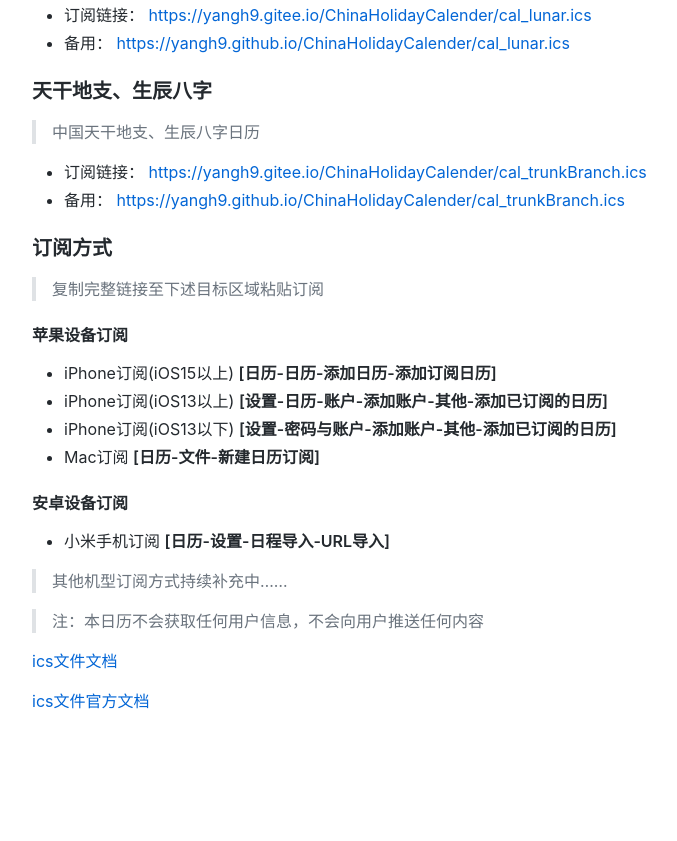
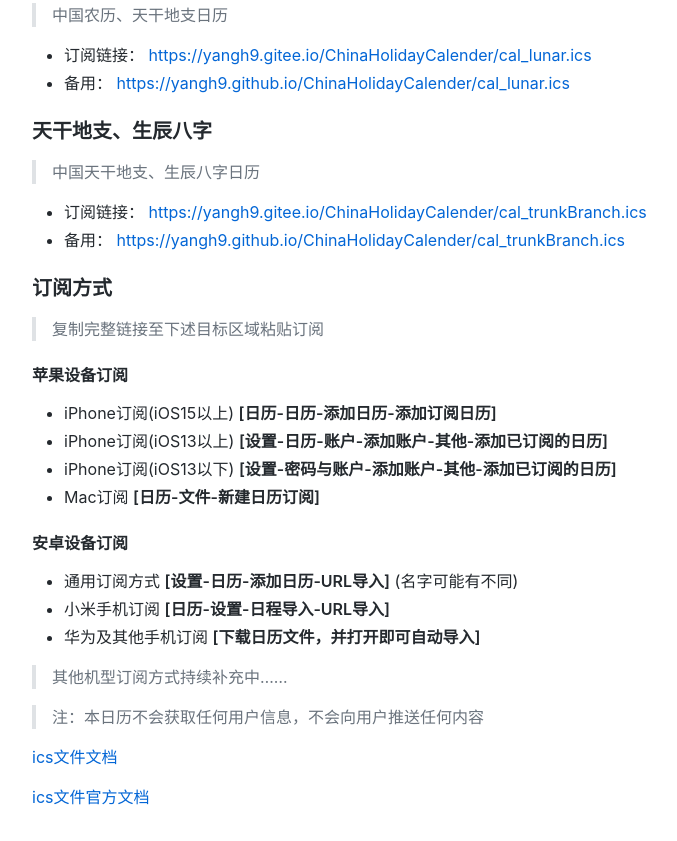
Before and after one commit to YangH9/ChinaCalendar, a website: page docs/index.html in a window 1280 px wide. Shown: the part 915-1756 px from the top of the page, without its empty margins (118-795 px from the left). Before the commit the page ends 1660 px from the top, so only its background shows below. Drawn offline with Linux system fonts and the light colour scheme.

Commit message:
[update]自动提交

```diff
--- a/docs/index.html
+++ b/docs/index.html
@@ -25,6 +25,7 @@
       <blockquote>
         <p>更新时间：2024-01-12</p>
       </blockquote>
+      <a href="#订阅方式">使用方式</a>
       <h3 id="完整版">完整版</h3>
       <blockquote>
         <p>包含所有类型日历（暂时除农历、天干地支），一次全部订阅，体积较大</p>
@@ -86,7 +87,9 @@
       </ul>
       <h4 id="安卓设备订阅">安卓设备订阅</h4>
       <ul>
+        <li>通用订阅方式 <strong>[设置-日历-添加日历-URL导入]</strong> (名字可能有不同)</li>
         <li>小米手机订阅 <strong>[日历-设置-日程导入-URL导入]</strong></li>
+        <li>华为及其他手机订阅 <strong>[下载日历文件，并打开即可自动导入]</strong></li>
       </ul>
       <blockquote>
         <p>其他机型订阅方式持续补充中……</p>
```
Also changed, not shown: README.md.
